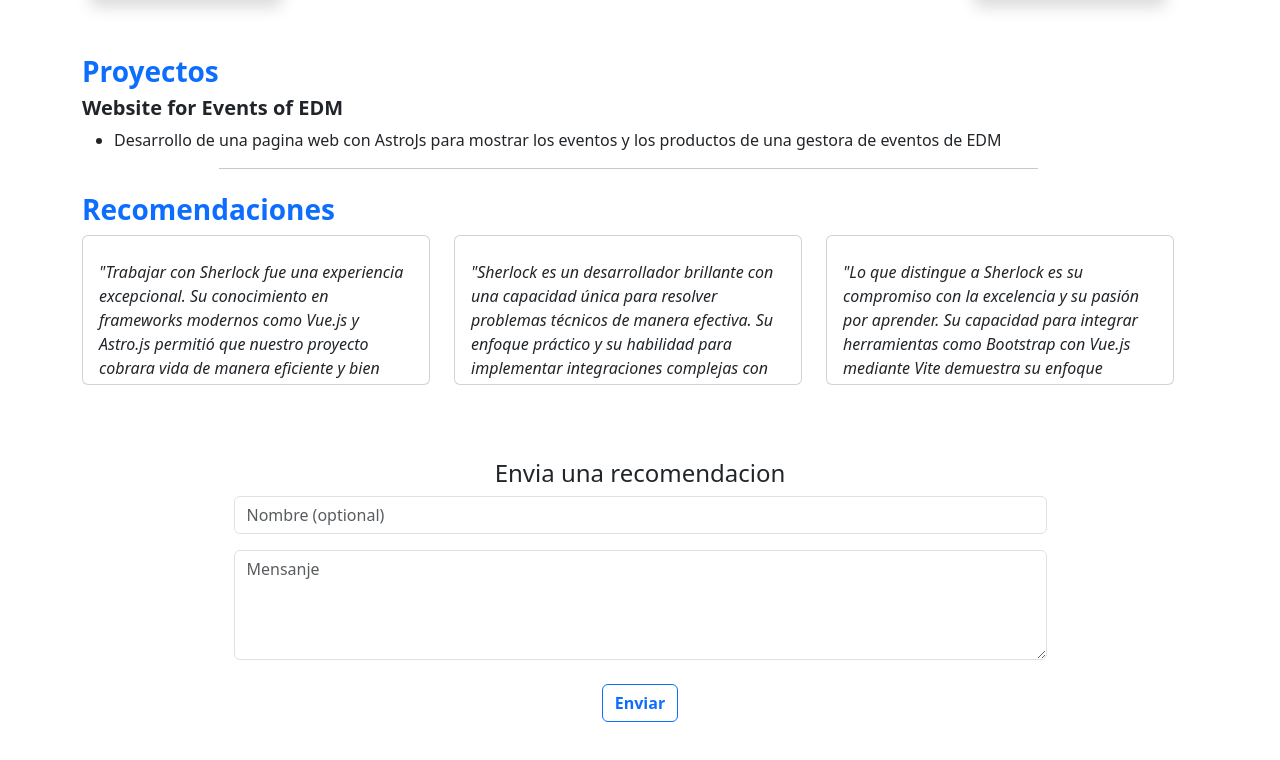
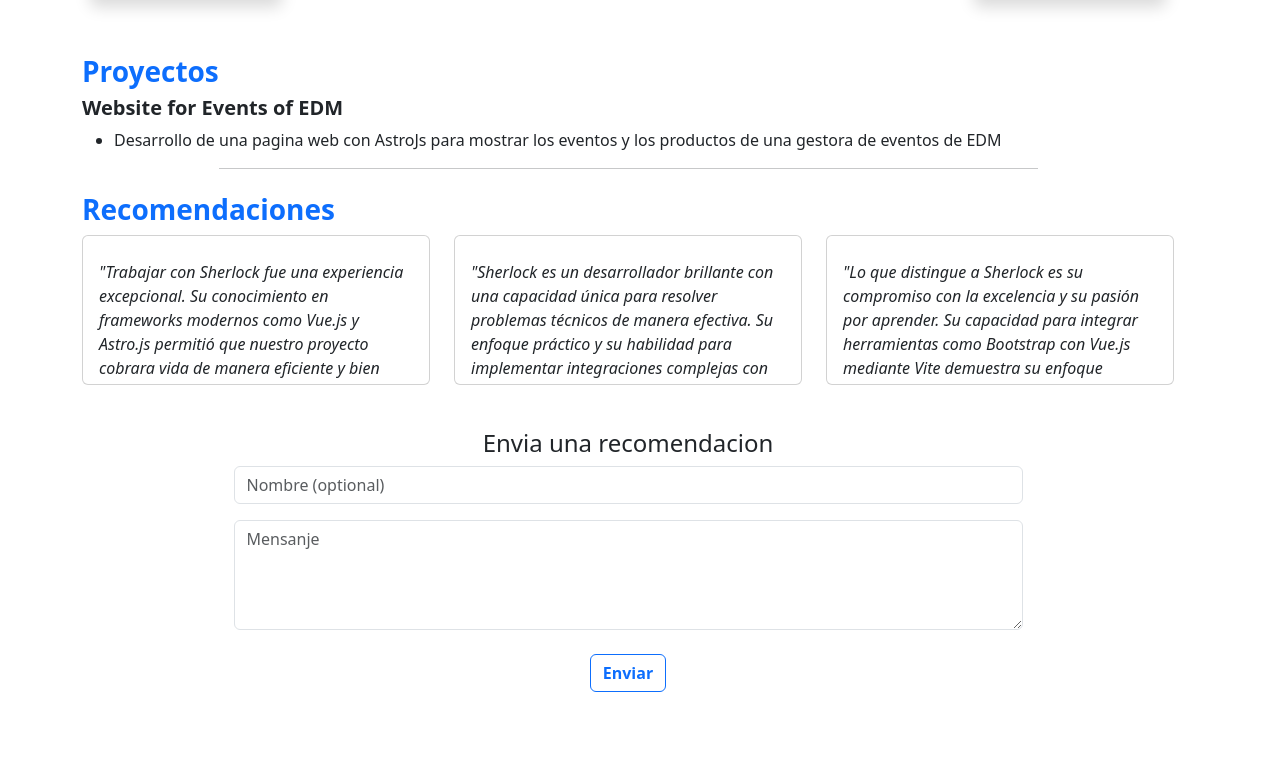
Before and after one commit to SherlockEspitia/portfalio-guillo, a React (Create React App) app: page / in a window 1280 px wide. Shown: the part 861-1621 px from the top of the page. Built offline with nearby package versions, Linux system fonts and the light colour scheme.

Commit message:
Se mejora el componente Recommendations

```diff
--- a/src/components/Recommendations.js
+++ b/src/components/Recommendations.js
@@ -37,7 +37,7 @@ function RecommendationsCard({title, text}){
 
 export default function Recommendations(){
     return(
-        <section id="recommendations">
+        <Col id="recommendations">
             <Row className="w-100">
                 <h3 className="text-primary fw-bold">
                     Recomendaciones
@@ -49,7 +49,6 @@ export default function Recommendations(){
                         <RecommendationsCard title={r.title} text={r.text}/>
                     </Col>
                 })}
-        </Row>
                 <Row className="w-75 text-center mx-auto mt-4">
                 <h4>Envia una recomendacion</h4>
                 <Form>
@@ -64,6 +63,8 @@ export default function Recommendations(){
                     </Button>
                 </Form>
             </Row>
-        </section>
+            </Row>
+
+        </Col>
     )
 }
```
Lines whose indentation alone changed are shown as unchanged.
